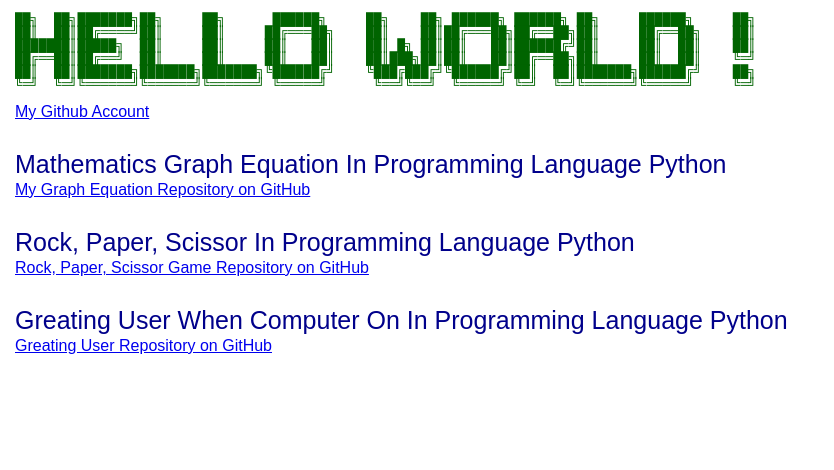
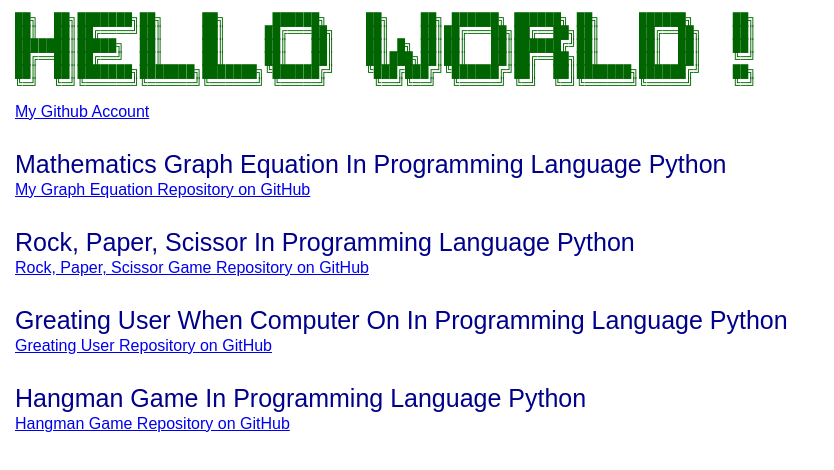
Before and after one commit to AfifAbroory/afifabroory.github.io, a plain HTML site: page index.html in a window 1280 px wide. Shown: the whole page, without its empty margins (0-834 px from the left). Drawn offline with Linux system fonts and the light colour scheme.

Commit message:
Adding More Project

```diff
--- a/index.html
+++ b/index.html
@@ -28,5 +28,7 @@
 <h2>Greating User When Computer On In Programming Language Python</h2>
 <a href="https://github.com/AfifAbroory/GreatingUser">Greating User Repository on GitHub</a>
 <br><br><br>
+<h2>Hangman Game In Programming Language Python</h2>
+<a href="https://github.com/AfifAbroory/Hangman">Hangman Game Repository on GitHub</a>
 </body>
 </html>
```
